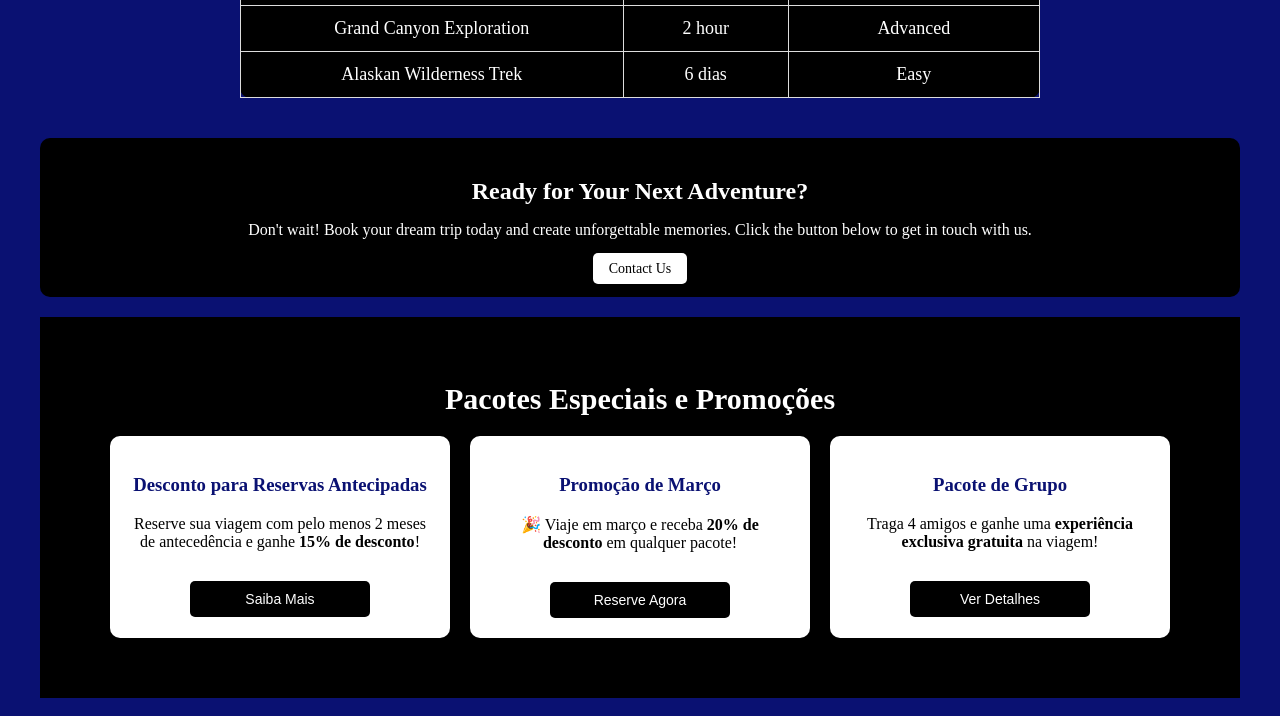
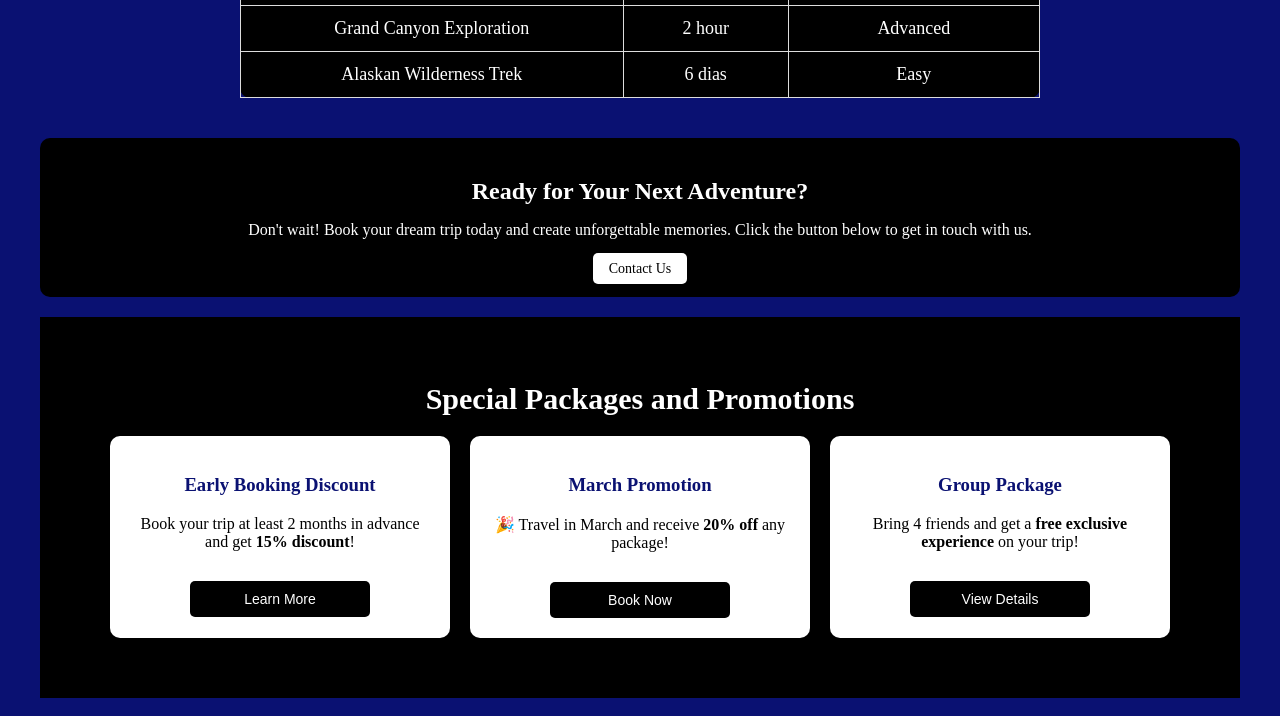
Before and after one commit to El-DoctorDot/wdd130, a plain HTML site: page wwr/trips.html in a window 1280 px wide. Shown: the part 1241-1957 px from the top of the page. Drawn offline with Linux system fonts and the light colour scheme.

Commit message:
file update

```diff
--- a/wwr/styles/rafting.css
+++ b/wwr/styles/rafting.css
@@ -563,6 +563,10 @@ tr:nth-child(even) {
     color: var(--accent-color1);
 }
 
+.newsletter{
+    color: var(--accent-color1);
+}
+
 .trips {
     text-align: center;
     margin: 20px;
--- a/wwr/trips.html
+++ b/wwr/trips.html
@@ -105,25 +105,25 @@
                 <a href="contact.html" class="cta-button">Contact Us</a>
             </section>
             <section id="promo">
-                <h2>Pacotes Especiais e Promoções</h2>
+                <h2>Special Packages and Promotions</h2>
 
                 <div class="promo-container">
                     <div class="promo-item">
-                        <h3>Desconto para Reservas Antecipadas</h3>
-                        <p>Reserve sua viagem com pelo menos 2 meses de antecedência e ganhe <strong>15% de desconto</strong>!</p>
-                        <button class="cte-button" onclick="window.location.href='contact.html'">Saiba Mais</button>
+                        <h3>Early Booking Discount</h3>
+                        <p>Book your trip at least 2 months in advance and get <strong>15% discount</strong>!</p>
+                        <button class="cte-button" onclick="window.location.href='contact.html'">Learn More</button>
                     </div>
 
                     <div class="promo-item">
-                        <h3>Promoção de Março</h3>
-                        <p>🎉 Viaje em março e receba <strong>20% de desconto</strong> em qualquer pacote!</p>
-                        <button class="cte-button" onclick="window.location.href='contact.html'">Reserve Agora</button>
+                        <h3>March Promotion</h3>
+                        <p>🎉 Travel in March and receive <strong>20% off</strong> any package!</p>
+                        <button class="cte-button" onclick="window.location.href='contact.html'">Book Now</button>
                     </div>
 
                     <div class="promo-item">
-                        <h3>Pacote de Grupo</h3>
-                        <p>Traga 4 amigos e ganhe uma <strong>experiência exclusiva gratuita</strong> na viagem!</p>
-                        <button class="cte-button" onclick="window.location.href='contact.html'">Ver Detalhes</button>
+                        <h3>Group Package</h3>
+                        <p>Bring 4 friends and get a <strong>free exclusive experience</strong> on your trip!</p>
+                        <button class="cte-button" onclick="window.location.href='contact.html'">View Details</button>
                     </div>
                 </div>
             </section>
```
